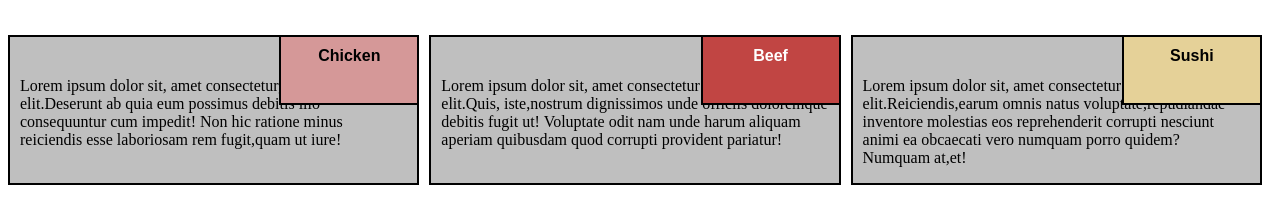
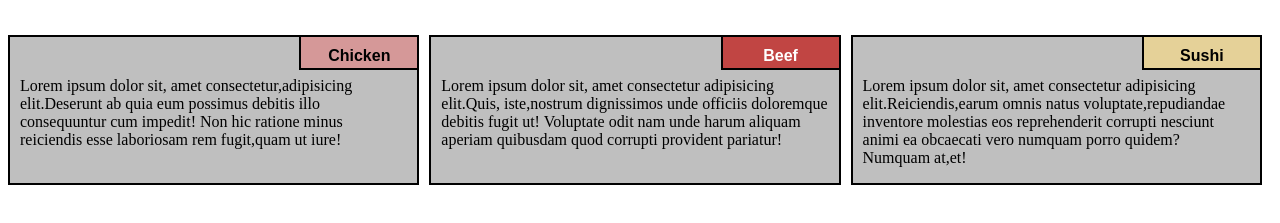
Before and after one commit to 9823394541/coursera-test-1, a plain HTML site: page index.html in a window 1280 px wide. Shown: the part 61-284 px from the top of the page. Drawn offline with Linux system fonts and the light colour scheme.

Commit message:
Update style.css

```diff
--- a/style.css
+++ b/style.css
@@ -21,8 +21,8 @@ p{
 	top:0;
 	right:0;
 	font-weight:bold;
-	height:70px;
-	width:140px;
+	height:35px;
+	width:120px;
 	padding:10px;
 	text-align:center;
 	font-family:Arial,Helvetica,sans-serif;
@@ -34,8 +34,8 @@ p{
 	top:0;
 	right:0;
 	font-weight:bold;
-	height:70px;
-	width:140px;
+	height:35px;
+	width:120px;
 	padding:10px;
 	text-align:center;
 	font-family:Arial,Helvetica,sans-serif;
@@ -46,8 +46,8 @@ p{
 	top:0;
 	right:0;
 	font-weight:bold;
-	height:70px;
-	width:140px;
+	height:35px;
+	width:120px;
 	padding:10px;
 	text-align:center;
 	font-family:Arial,Helvetica,sans-serif;
```
